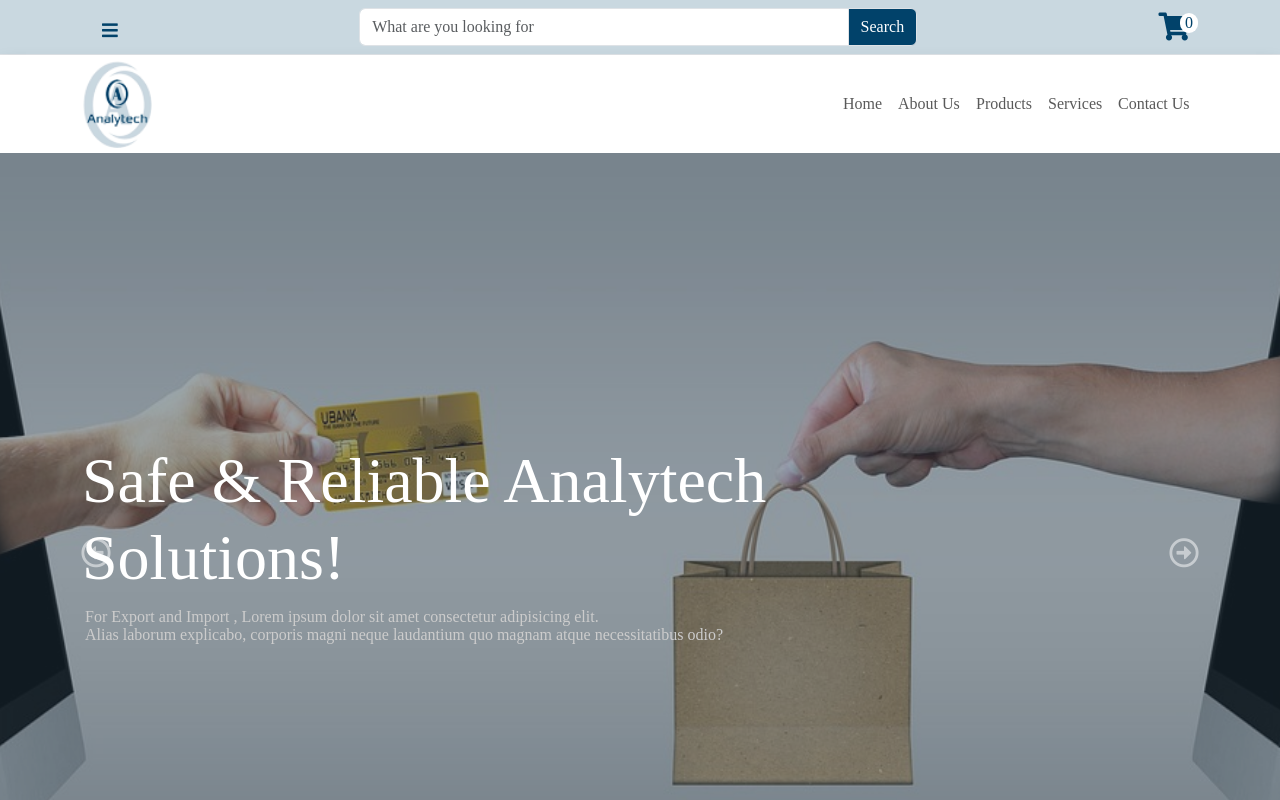
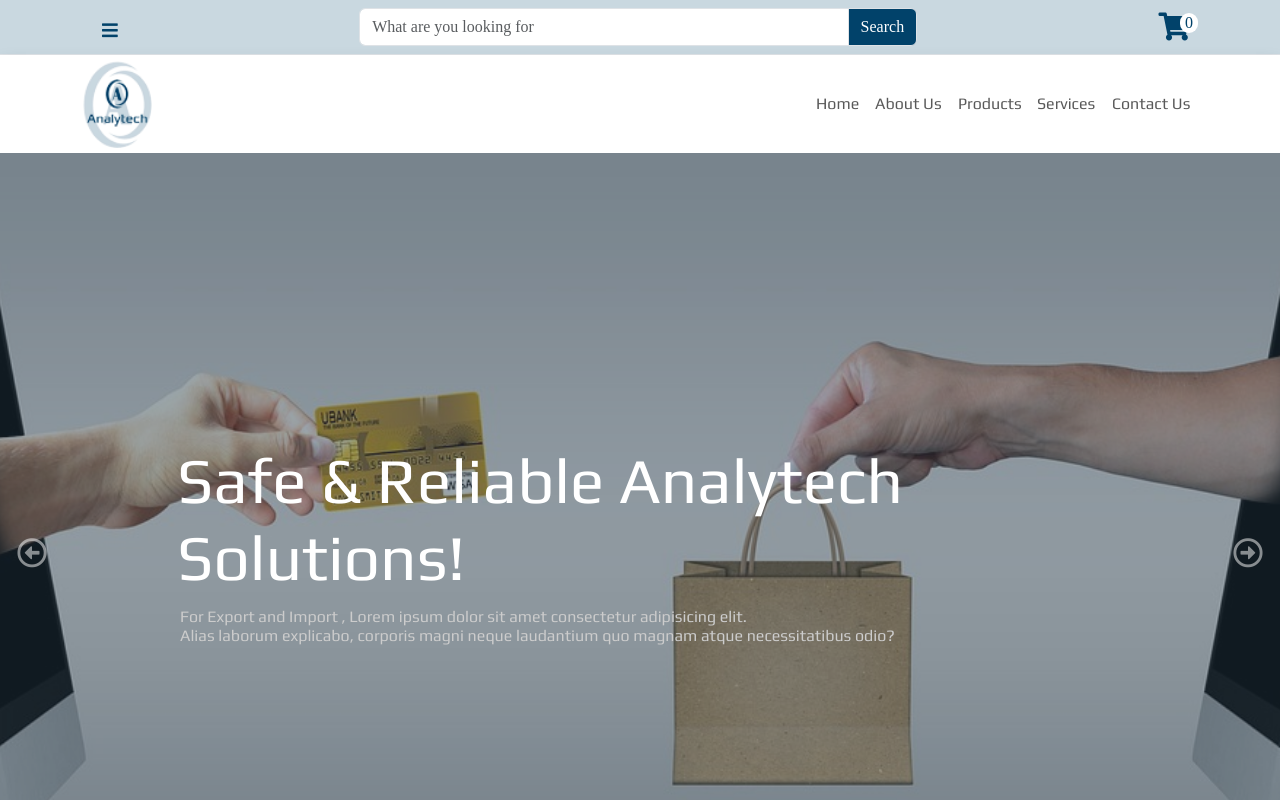
Before and after one commit to ideaworldweb/analytech, a plain HTML site: page index.html in a window 1280 px wide. Shown: the top 800 px of the page. Drawn offline with nearby package versions, Linux system fonts and the light colour scheme.

Commit message:
fix home page
- add font
- edit in services section
- edit in slider

```diff
--- a/include/call-styles.css
+++ b/include/call-styles.css
@@ -1,3 +1,6 @@
+*{
+  font-family: 'Play', sans-serif;
+}
 html.hc-nav-yscroll {
   overflow-y: scroll
 }
@@ -2455,7 +2458,7 @@ body.theme-default .hc-offcanvas-nav .second-nav {
 }
 
 .logos {
-  width: 70px;
+  width: 120px;
 }
 
 
@@ -2608,6 +2611,7 @@ body.theme-default .hc-offcanvas-nav .second-nav {
 
   background-color: #01426A;
 }
+
 /* Underline From Center */
 .hvr-underline-from-center {
   display: inline-block;
@@ -2618,6 +2622,7 @@ body.theme-default .hc-offcanvas-nav .second-nav {
   position: relative;
   overflow: hidden;
 }
+
 .hvr-underline-from-center:before {
   content: "";
   position: absolute;
@@ -2634,16 +2639,43 @@ body.theme-default .hc-offcanvas-nav .second-nav {
   -webkit-transition-timing-function: ease-out;
   transition-timing-function: ease-out;
 }
-.hvr-underline-from-center:hover:before, .hvr-underline-from-center:focus:before, .hvr-underline-from-center:active:before {
+
+.hvr-underline-from-center:hover:before,
+.hvr-underline-from-center:focus:before,
+.hvr-underline-from-center:active:before {
   left: 10px;
   right: 10px;
 }
 
 
-.footer-bg{
+.footer-bg {
   background-color: #C9D8E0;
 }
 
-.idea{
+.idea {
   color: #01426A;
 }
+
+.carousel-control-next,
+.carousel-control-prev {
+  position: absolute;
+  top: 0;
+  bottom: 0;
+  z-index: 1;
+  display: flex;
+  align-items: center;
+  justify-content: center;
+  width: 5%;
+  padding: 0;
+  color: #fff;
+  text-align: center;
+  background: 0 0;
+  border: 0;
+  opacity: .5;
+  transition: opacity .15s ease;
+}
+
+
+.section-bg {
+  width: 100%;
+}
--- a/index.html
+++ b/index.html
@@ -4,6 +4,9 @@
         <meta charset="UTF-8">
         <meta name="viewport" content="width=device-width, initial-scale=1.0">
         <link rel="stylesheet" href="https://cdnjs.cloudflare.com/ajax/libs/font-awesome/5.15.4/css/all.min.css">
+        <link rel="preconnect" href="https://fonts.googleapis.com">
+<link rel="preconnect" href="https://fonts.gstatic.com" crossorigin>
+<link href="https://fonts.googleapis.com/css2?family=Play&display=swap" rel="stylesheet">
         <link rel="shortcut icon" href="image/logo-icon.png" type="image/x-icon">
         <link rel="stylesheet" href="include/css/bootstrap.min.css">
         <link rel="stylesheet" href="include/css/owl.carousel.min.css">
@@ -419,8 +422,8 @@
                     <img src="image/ecommerce-2140603_1280.jpg" class="intro-image" alt="...">
                     <div class="layer-intro">
                         <div class="container">
-                            <div class="row">
-                                <div class="col-sm-12">
+                            <div class="row justify-content-center">
+                                <div class="col-10">
                                     <h1>
                                         Safe &amp; Reliable
                                         <span>Analytech</span>
@@ -442,8 +445,8 @@
                     <img src="image/ecommerce-2140603_1280.jpg" class="intro-image" alt="...">
                     <div class="layer-intro">
                         <div class="container">
-                            <div class="row">
-                                <div class="col-sm-12">
+                            <div class="row justify-content-center">
+                                <div class="col-10">
                                     <h1>
                                         Safe &amp; Reliable
                                         <span>Analytech</span>
@@ -648,8 +651,8 @@
                 </div>
             </div>
         </section>
-        <section class="my-5">
-            <div class="container py-5">
+        <section class="pb-5 section-bg" style="background-image: url(image/dots.png);">
+            <div class="container py-4">
                 <div class="row justify-content-center g-4">
                     <div class="col-12 col-6">
                         <div class="about-text my-5">
```
Also changed, not shown: image/Back-.png.
